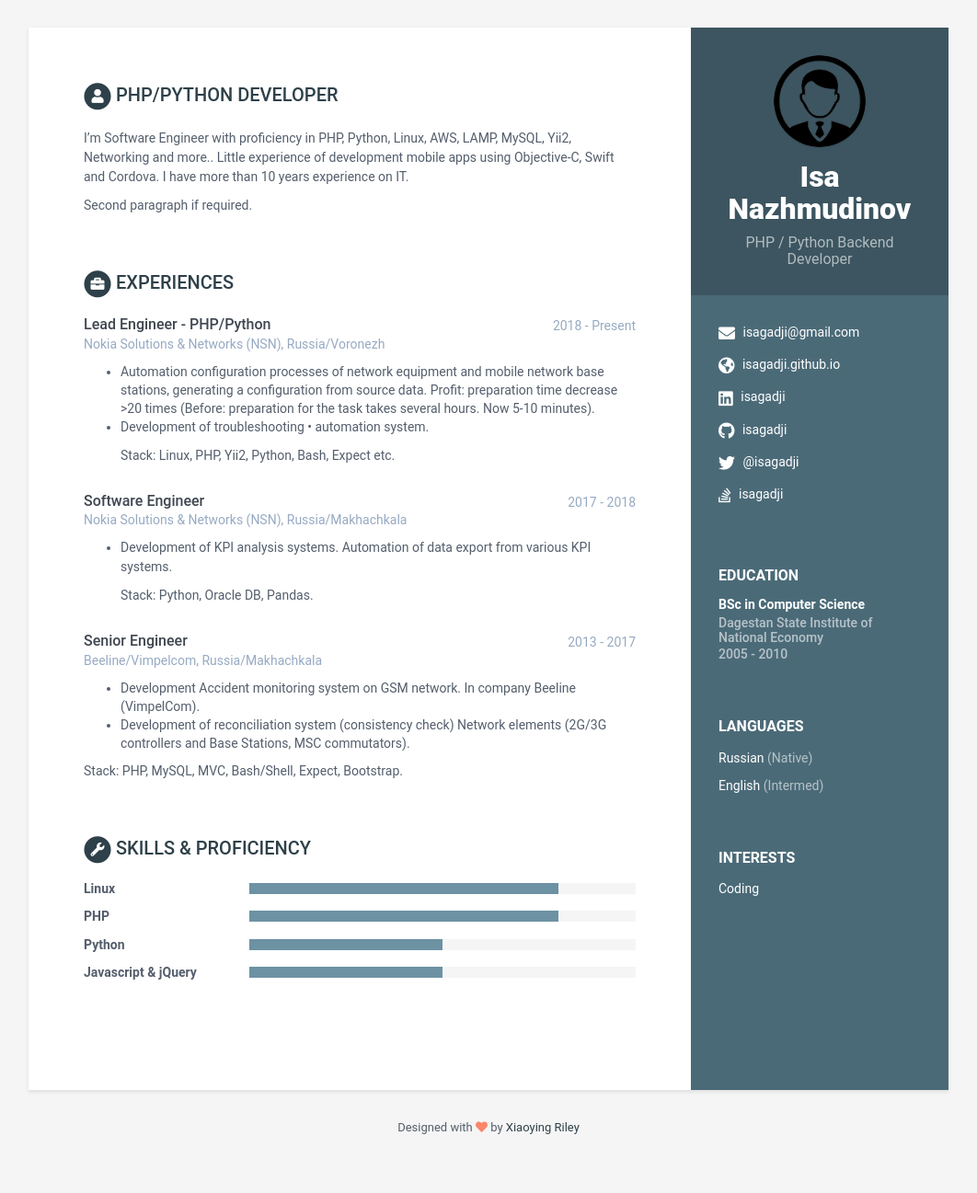
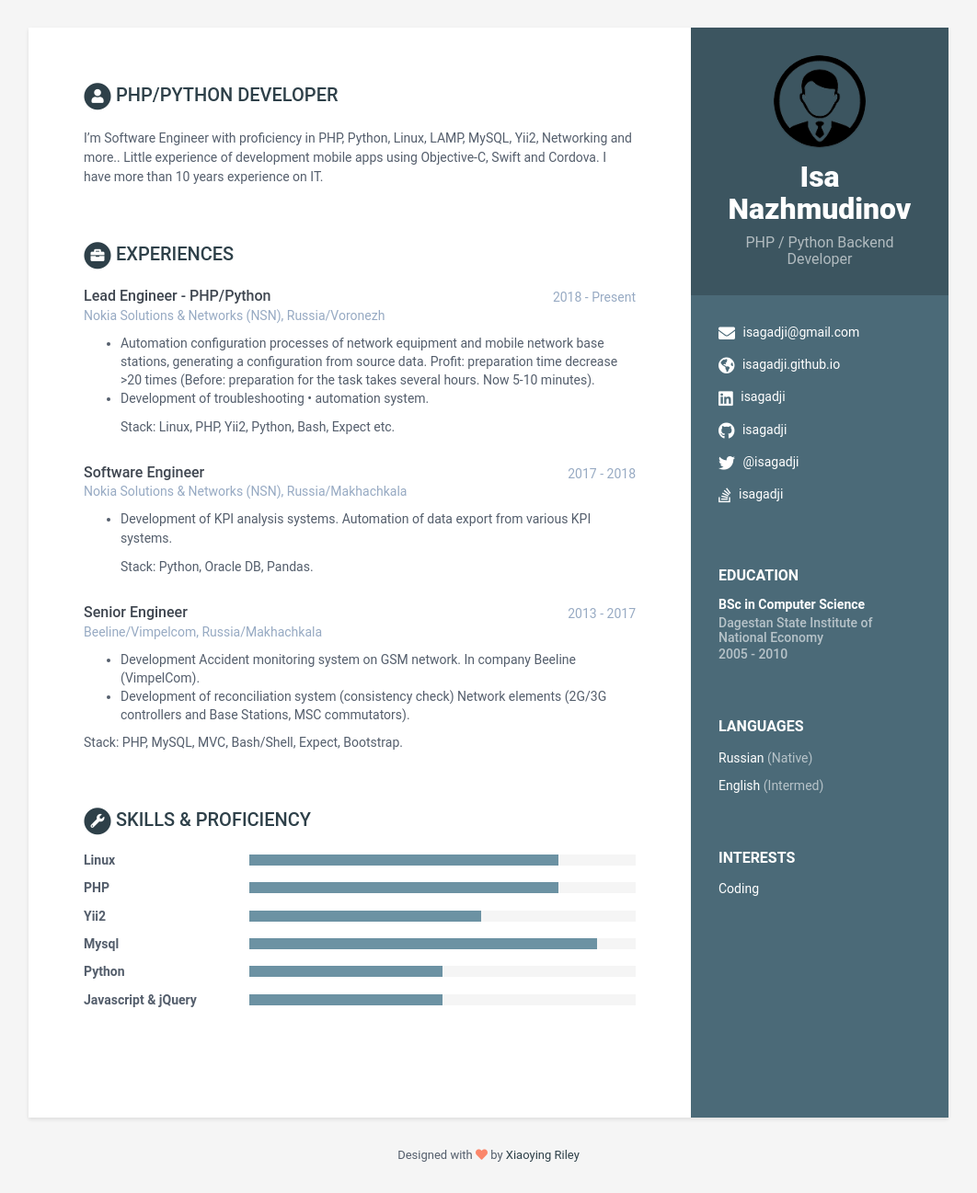
Before and after one commit to isagadji/isa, a Jekyll site: the page built from index.html, in a window 1280 px wide. Shown: the whole page at 92% size, without its empty margins (109-1171 px from the left). Built offline with Jekyll 4.4.1, drawn with Linux system fonts in a browser that asks for light colours; before the commit the page ends 1267 px from its top, so only the background shows below that.

Commit message:
Merge branch 'online-cv'
# Conflicts:
#	_config.yml

```diff
--- a/_data/data.yml
+++ b/_data/data.yml
@@ -38,10 +38,8 @@ sidebar:
 career-profile:
     title: PHP/Python Developer
     summary: |
-      I'm Software Engineer with proficiency in PHP, Python, Linux, AWS, LAMP, MySQL, Yii2, Networking and more.. Little experience of
-      development mobile apps using Objective-C, Swift and Cordova. I have more than 10 years experience on IT.
-
-      Second paragraph if required.
+      I'm Software Engineer with proficiency in PHP, Python, Linux, LAMP, MySQL, Yii2, Networking and more..
+      Little experience of development mobile apps using Objective-C, Swift and Cordova. I have more than 10 years experience on IT.
 
 education:
     - degree: BSc in Computer Science
@@ -87,6 +85,12 @@ skills:
       - name: PHP
         level: 80%
 
+      - name: Yii2
+        level: 60%
+
+      - name: Mysql
+        level: 90%
+
       - name: Python
         level: 50%
 
```
